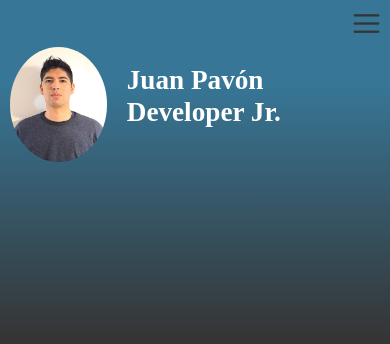
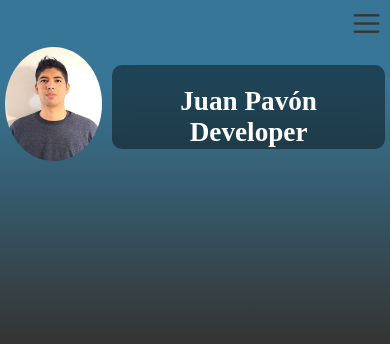
Before and after one commit to juanse555/Portfolio, a plain HTML site: page index.html in a window 390 px wide. Drawn offline with Linux system fonts and the light colour scheme.

Commit message:
segundo cambio header

```diff
--- a/css/body.css
+++ b/css/body.css
@@ -2,34 +2,3 @@ body {
     background: linear-gradient(rgb(55,118,150)10%,rgb(53, 53, 53)40%);
     height: 100vh;
 }
-.header {
-    display: flex;
-    flex-direction: column;
-}
-
-.header___menu{
-    padding: 10px;
-    width: 100%;
-    display: flex;
-    justify-content: flex-end;
-}
-.header___icon{
-    align-self: center;
-    width: 1.7rem;
-}
-.header___name{
-    display: flex;
-    justify-content: space-around;
-    width: 100%;
-}
-.header___img{
-    width: 25vw;
-    border-radius: 100%;
-    height: 7.2rem;
-}
-.header___title {
-    width: 65vw;
-    color: rgb(255, 255, 255);
-    font-size: 1.7rem;
-
-}
--- /dev/null
+++ b/css/movile.css
@@ -0,0 +1,40 @@
+@media screen and (max-width: 768px) {
+
+.header {
+    display: flex;
+    flex-direction: column;
+}
+
+.header___menu{
+    padding: 10px;
+    width: 100%;
+    display: flex;
+    justify-content: flex-end;
+}
+.header___icon{
+    align-self: center;
+    width: 1.7rem;
+}
+.header___name{
+    display: flex;
+    justify-content: space-around;
+    width: 100%;
+}
+.header___img{
+    width: 25vw;
+    border-radius: 100%;
+    height: 7.1rem;
+}
+.header___title {
+    width: 70vw;
+    color: rgb(255, 255, 255);
+    font-size: 1.7rem;
+    text-align: center;
+    background: rgba(0, 0, 0, 0.423);
+    padding-top: 1.3rem;
+    border-radius: 10px;
+    padding-left: 0.5rem;
+    padding-right: 0.5rem;
+    backdrop-filter: blur(10px);
+}
+}
--- a/index.html
+++ b/index.html
@@ -7,18 +7,26 @@
     <link rel="icon" href="img/icons8-portafolio-64.png">
     <link rel="stylesheet" href="css/normalize.css">
     <link rel="stylesheet" href="css/body.css">
+    <link rel="stylesheet" href="css/movile.css">
 </head>
 <body>
     <header>
         <div class="header">
+            <section class="movile___header">
                 <div class="header___menu">
                     <img src="img/icons8-menú-50.png" alt="" class="header___icon">
                 </div>
                 <div class="header___name">
                     <img src="img/yo.jpeg" alt="" class="header___img">
-                <h1 class="header___title">Juan Pavón Developer Jr.</h1>
+                    <h1 class="header___title">Juan Pavón Developer</h1>
                 </div>
+            </section>
         </div>
     </header>
+    <main>
+        <section class="movile___body">
+
+        </section>
+    </main>
 </body>
 </html>
```
Lines whose indentation alone changed are shown as unchanged.
